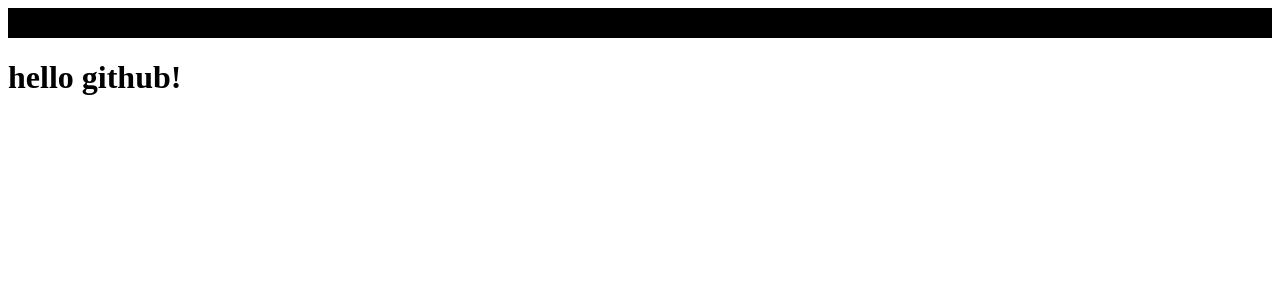
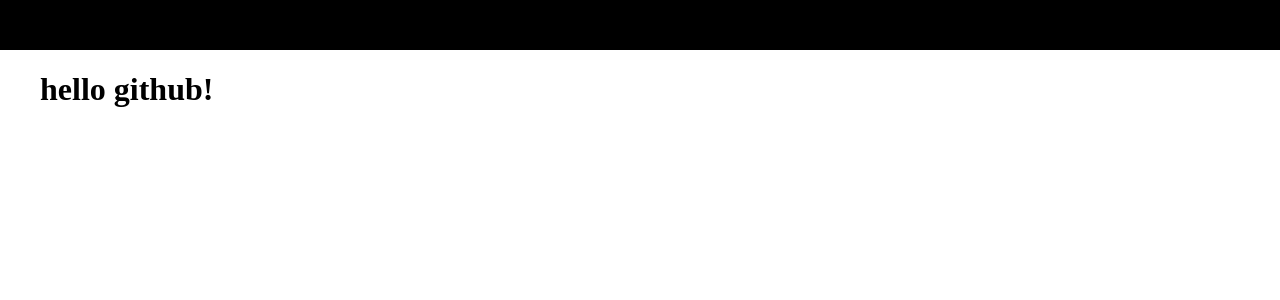
Before and after one commit to cup-lang/cup-lang.org, a Jekyll site: the page built from index.html, in a window 1280 px wide. Shown: the top 300 px of the page. Built offline with Jekyll 4.4.1, drawn with Linux system fonts in a browser that asks for light colours.

Commit message:
Update default.html

```diff
--- a/_layouts/default.html
+++ b/_layouts/default.html
@@ -10,19 +10,34 @@
     <meta name="keywords" content="cache,programming,language,download,github,discord,reddit,official">
     <link rel="shortcut icon" href="favicon.ico" type="image/vnd.microsoft.icon">
     <style type="text/css">
+        body {
+            margin: 0;
+        }
+
         nav {
-            width: 100%;
-            height: 30px;
+            height: 50px;
             background: black;
+        }
+
+        .content {
+            max-width: 1200px;
+            margin: 0 auto;
+            padding: 0 15px;
         }
     </style>
 </head>
 
 <body>
     <nav>
+        <div class="content">
 
+        </div>
     </nav>
-    {{ content }}
+
+    <div class="content">
+        {{ content }}
+    </div>
+
     <footer>
 
     </footer>
```
